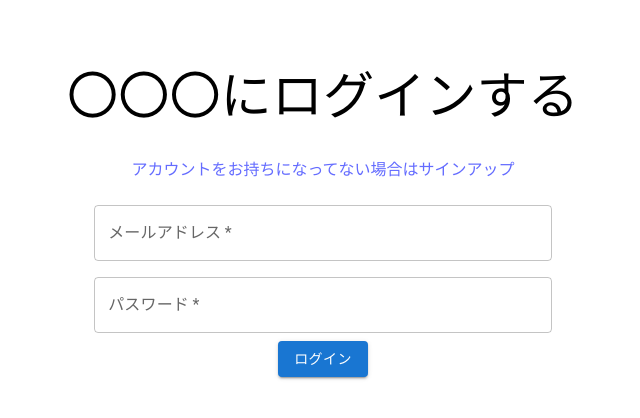
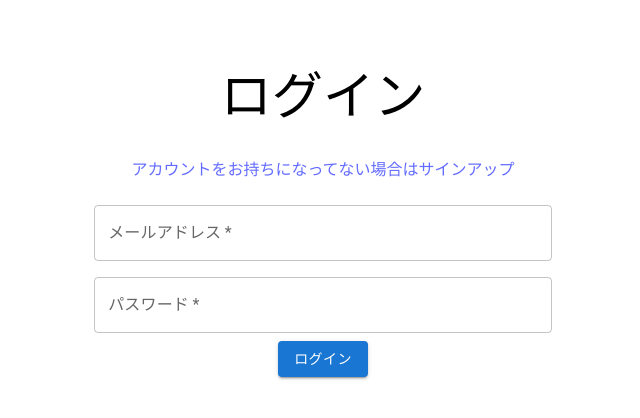
Before and after one commit to Semi-koron/sinro-teiji-kun, a React (Vite) app: page /login in a window 1280 px wide. Shown: the top 418 px of the page, without its empty margins (317-957 px from the left). Built offline with nearby package versions, Linux system fonts and the light colour scheme; no server answers.

Commit message:
remove extra title

```diff
--- a/src/components/pages/login/index.tsx
+++ b/src/components/pages/login/index.tsx
@@ -23,7 +23,7 @@ const LoginPage = () => {
   };
   return (
     <>
-      <h1>〇〇〇にログインする</h1>
+      <h1>ログイン</h1>
       <Link to="/signup">
         <p>アカウントをお持ちになってない場合はサインアップ</p>
       </Link>
```
